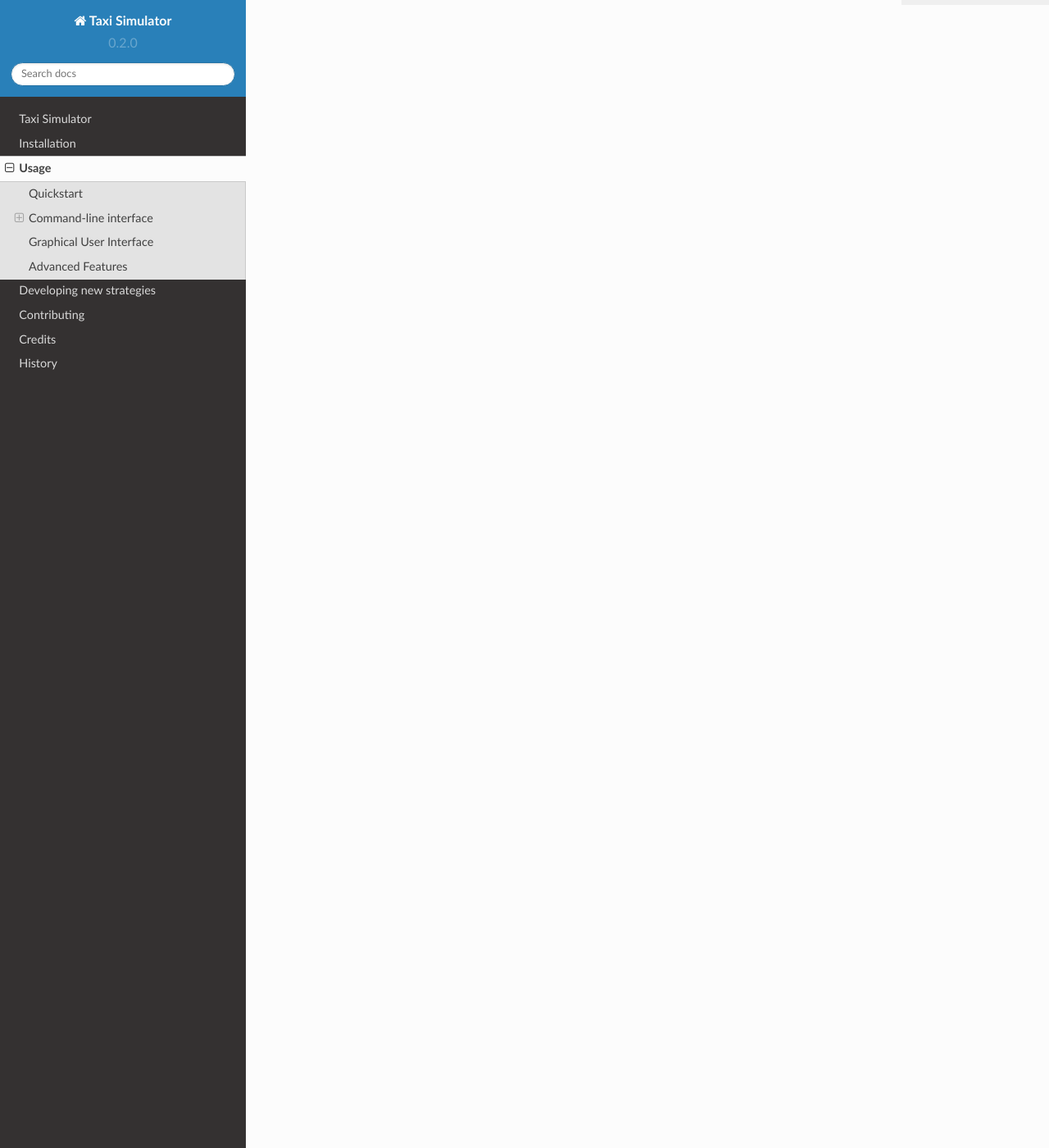
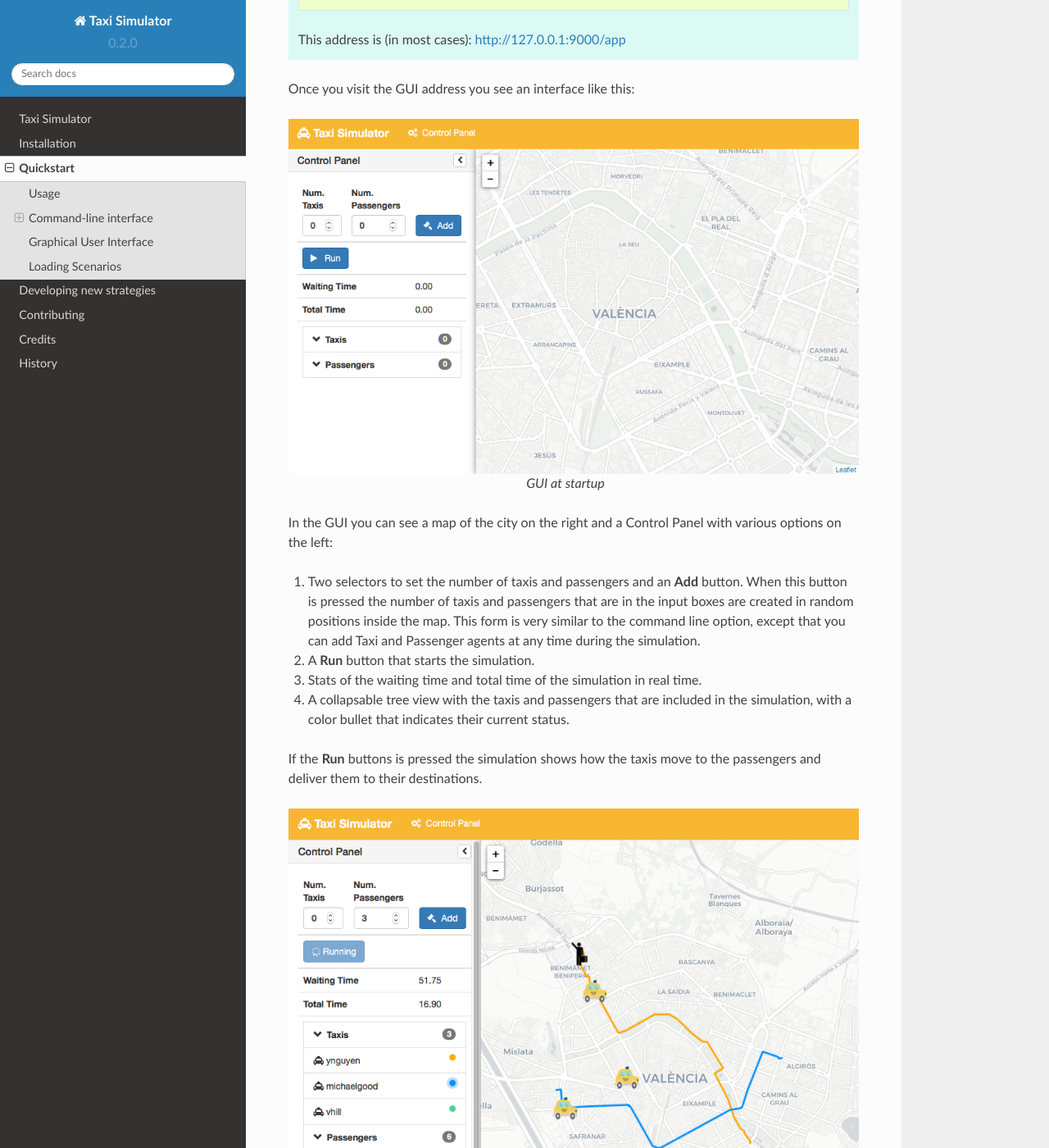
Before and after one commit to javipalanca/simfleet, a Sphinx documentation site: the page built from docs/usage.rst, in a window 1280 px wide and 1400 px high, scrolled down 4635 px. Shown: the whole window at 82% size. Built offline with Sphinx 7.4.7 and the Read the Docs theme 2.0.0, drawn with Linux system fonts in a browser that asks for light colours; pages that are not in the unit, such as notebooks, are missing from menus; some of the changed text lies outside the part shown.

Commit message:
GUI docs added.

```diff
--- a/docs/usage.rst
+++ b/docs/usage.rst
@@ -1,9 +1,9 @@
-=====
+==========
+Quickstart
+==========
+
 Usage
 =====
-
-Quickstart
-==========
 
 Using Taxi Simulator is as easy as running the application in a command line. There are two use modes: a command-line
 interface and a graphical web-based view. You can run simulations using only the command line or using the more easy and
@@ -216,11 +216,96 @@ shown).
 
 Graphical User Interface
 ========================
+A much more user-friendly way to use Taxi Simulator is through the built-in graphical user interface. This interface is
+accessed via any web browser. Just look at the address shown on the screen when you run the simulator and access that
+website.
+
+.. hint::
+    The Coordinator agent is who raises the GUI and shows the address in the debug:
+
+    .. code-block:: console
+
+        INFO:CoordinatorAgent:Web interface running at http://127.0.0.1:9000/app
+
+    This address is (in most cases): `http://127.0.0.1:9000/app <http://127.0.0.1:9000/app>`_
+
+Once you visit the GUI address you see an interface like this:
+
+.. figure:: images/screen1.png
+    :align: center
+    :alt: GUI at startup
+
+    GUI at startup
+
+In the GUI you can see a map of the city on the right and a Control Panel with various options on the left:
+
+#. Two selectors to set the number of taxis and passengers and an **Add** button. When this button is pressed the number of taxis and passengers that are in the input boxes are created in random positions inside the map. This form is very similar to the command line option, except that you can add Taxi and Passenger agents at any time during the simulation.
+
+#. A **Run** button that starts the simulation.
+
+#. Stats of the waiting time and total time of the simulation in real time.
+
+#. A collapsable tree view with the taxis and passengers that are included in the simulation, with a color bullet that indicates their current status.
+
+If the **Run** buttons is pressed the simulation shows how the taxis move to the passengers and deliver them to their
+destinations.
+
+.. figure:: images/screen2.png
+    :align: center
+    :alt: Simulation in progress
+
+    Simulation in progress
+
+Notice that when a taxi picks up a passenger, the passenger's icon disappears from the map view (since it
+is inside the taxi) and is no longer viewed (it's also not shown when it arrives to its desination). However, you can
+check at any time your passengers status in the tree view of the Control Panel.
+
+The code colors in the tree view indicate the status of a taxi or a passenger. The legend of colors is as follows:
+
++--------------------------------------+---------------------------------+
+|                Taxis                 |             Passengers          |
++--------------+-----------------------+---------------+-----------------+
+|  Bullet      |     Status            |  Bullet       |     Status      |
++==============+=======================+===============+=================+
+| |positive|   | WAITING               | |active|      |  WAITING        |
++--------------+-----------------------+---------------+-----------------+
+| |inter|      | WAITING FOR APPROVAL  | |inter|       |  ASSIGNED       |
++--------------+-----------------------+---------------+-----------------+
+| |interpulse| | MOVING TO PASSENGER   | |activepulse| |  IN TAXI        |
++--------------+-----------------------+---------------+-----------------+
+| |activepulse|| MOVING TO DESTINATION | |positive|    |  IN DESTINATION |
++--------------+-----------------------+---------------+-----------------+
 
 
-Advanced Features
-=================
+
+.. |positive| image:: images/positive2.png
+                :width: 36px
+
+.. |inter| image:: images/inter2.png
+                :width: 36px
+
+.. |interpulse| image:: images/interpulse2.png
+                :width: 36px
+
+.. |activepulse| image:: images/activepulse2.png
+                :width: 36px
+
+.. |active| image:: images/active2.png
+                :width: 36px
+
+.. hint::
+    Every time than a bullet is pulsing means that the agent is moving.
+
+
+When a taxi is moving it's also shown in the GUI the path that the taxi is folowing. The color of the path indicates the
+type of movement than the taxi is doing. A yellow path indicates that the taxi is going to pick up the passenger.
+On the other hand, a blue path indicates that the taxi is taking the passenger to his destination.
+
+
+.. note::
+    A simulation is finished when all taxis are free (and waiting for new passengers) and all passengers are in their
+    destinations (i.e. all bullets are green).
 
 
 Loading Scenarios
------------------
+=================
```
Also changed, not shown: docs/images/active.png (added), docs/images/active2.png (added), docs/images/activepulse.png (added), docs/images/activepulse2.png (added), docs/images/inter.png (added), docs/images/inter2.png (added), docs/images/interpulse.png (added), docs/images/interpulse2.png (added), docs/images/positive.png (added), docs/images/positive2.png (added), docs/images/screen1.png (added), docs/images/screen2.png (added).
